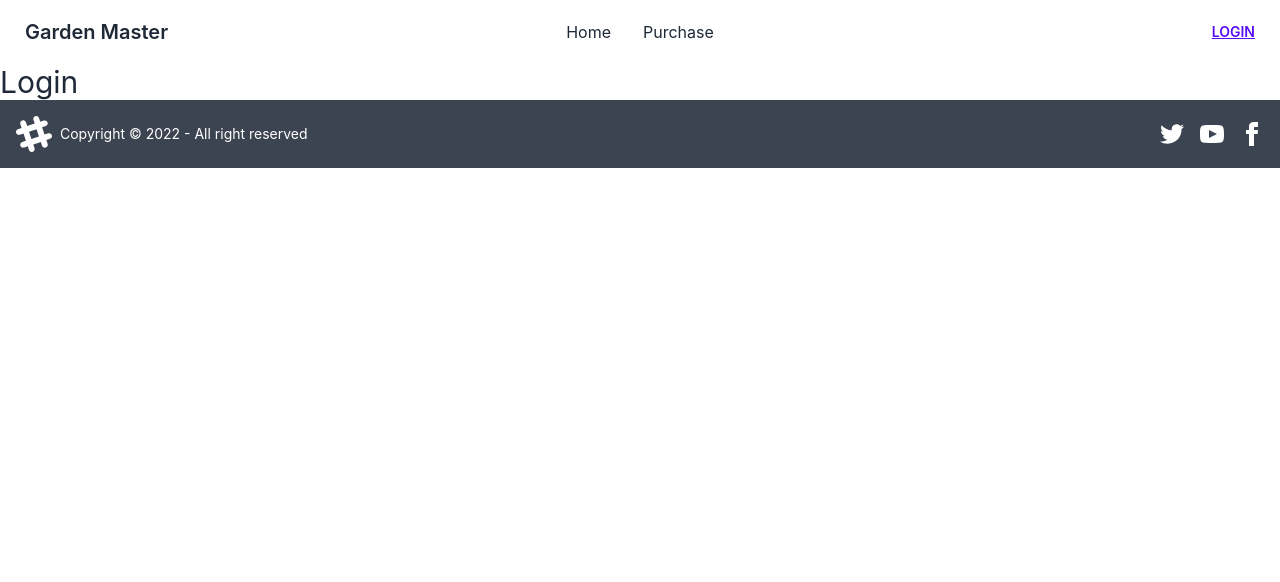
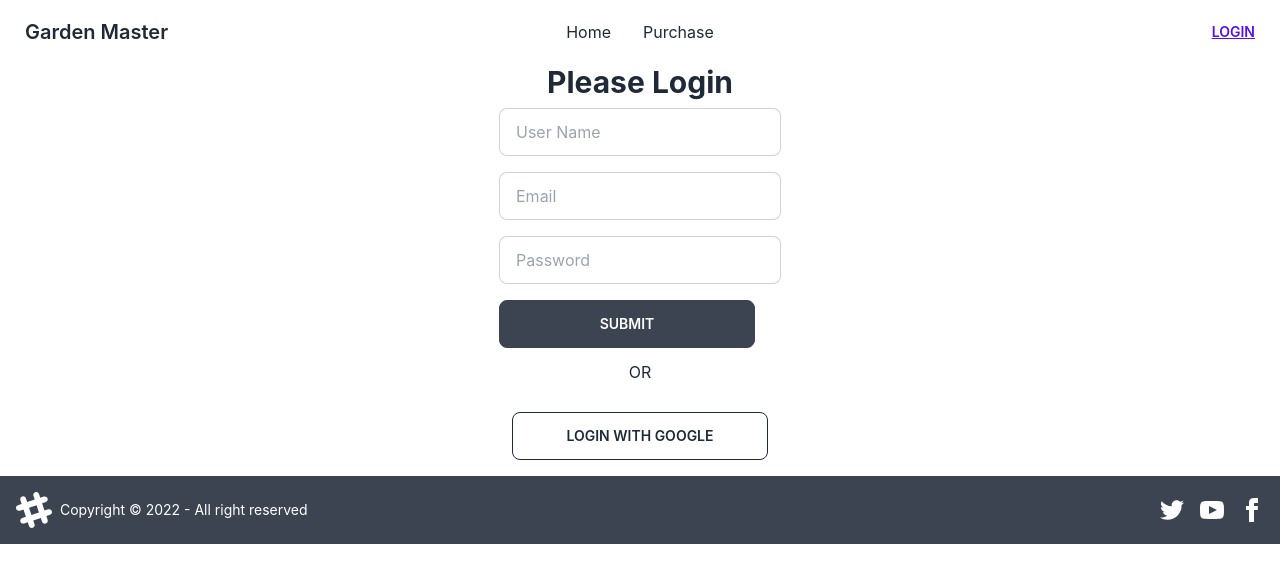
Before and after one commit to Shahil19/garden-master-client-side, a React (Create React App) app: page /login in a window 1280 px wide. Shown: the top 582 px of the page. Built offline with nearby package versions, Linux system fonts and the light colour scheme.

Commit message:
login page created with react-hook-form

```diff
--- a/package.json
+++ b/package.json
@@ -7,8 +7,11 @@
     "@testing-library/react": "^13.2.0",
     "@testing-library/user-event": "^13.5.0",
     "daisyui": "^2.15.1",
+    "firebase": "^9.8.1",
     "react": "^18.1.0",
     "react-dom": "^18.1.0",
+    "react-firebase-hooks": "^5.0.3",
+    "react-hook-form": "^7.31.2",
     "react-router-dom": "^6.3.0",
     "react-scripts": "5.0.1",
     "web-vitals": "^2.1.4"
--- a/src/App.js
+++ b/src/App.js
@@ -8,6 +8,7 @@ import Purchase from './Pages/Purchase/Purchase';
 import Login from './Pages/Registration/Login';
 
 function App() {
+  console.log(process.env.REACT_APP_name);
   return (
     <div className='container mx-auto'>
       <Navbar></Navbar>
--- /dev/null
+++ b/src/Pages/Registration/GoogleLogin.js
@@ -0,0 +1,11 @@
+import React from 'react';
+
+const GoogleLogin = () => {
+    return (
+        <div className="grid h-20 card  place-items-center">
+            <button className="btn btn-wide btn-outline">Login With Google</button>
+        </div>
+    );
+};
+
+export default GoogleLogin;
--- a/src/Pages/Registration/Login.js
+++ b/src/Pages/Registration/Login.js
@@ -1,10 +1,49 @@
 import React from 'react';
+import { useForm } from 'react-hook-form';
+import GoogleLogin from './GoogleLogin';
 
 const Login = () => {
+
+    const { register, handleSubmit, reset, watch, formState: { errors } } = useForm();
+    const onSubmit = data => {
+        console.log(data)
+        reset()
+    };
+
     return (
-        <div>
-            <h1 className='text-3xl'>Login</h1>
+
+        <div className="grid card rounded-box place-items-center">
+
+            <form onSubmit={handleSubmit(onSubmit)}>
+                <h1 className='text-3xl text-center font-bold mb-2'>Please Login</h1>
+                <div className="form-control w-full max-w-xs">
+                    <input {...register("name", { required: true })} type="text" placeholder="User Name" className="input input-bordered w-full max-w-xs" />
+                    <label className="label">
+                        {errors.name && <span className="label-text-alt">This field is required</span>}
+                    </label>
+                </div>
+
+                <div className="form-control w-full max-w-xs">
+                    <input {...register("email", { required: true })} type="email" placeholder="Email" className="input input-bordered w-full max-w-xs" />
+                    <label className="label">
+                        {errors.name && <span className="label-text-alt">This field is required</span>}
+                    </label>
+                </div>
+
+                <div className="form-control w-full max-w-xs">
+                    <input {...register("password", { required: true })} type="password" placeholder="Password" className="input input-bordered w-full max-w-xs" />
+                    <label className="label">
+                        {errors.password && <span className="label-text-alt">This field is required</span>}
+                    </label>
+                </div>
+                <input className='btn btn-wide' type="submit" />
+            </form>
+
+            <div className="divider">OR</div>
+
+            <GoogleLogin></GoogleLogin>
         </div>
+
     );
 };
 
--- a/src/Pages/Shared/Navbar.js
+++ b/src/Pages/Shared/Navbar.js
@@ -11,7 +11,7 @@ const Navbar = () => {
             <div className="navbar-start">
                 <div className="dropdown">
                     <label tabindex="0" className="btn btn-ghost lg:hidden">
-                        <svg xmlns="http://www.w3.org/2000/svg" className="h-5 w-5" fill="none" viewBox="0 0 24 24" stroke="currentColor"><path stroke-linecap="round" stroke-linejoin="round" stroke-width="2" d="M4 6h16M4 12h8m-8 6h16" /></svg>
+                        <svg xmlns="http://www.w3.org/2000/svg" className="h-5 w-5" fill="none" viewBox="0 0 24 24" stroke="currentColor"><path strokeLinecap="round" strokeLinejoin="round" stroke-width="2" d="M4 6h16M4 12h8m-8 6h16" /></svg>
                     </label>
                     <ul tabindex="0" className="menu menu-compact dropdown-content mt-3 p-2 shadow bg-base-100 rounded-box w-52">
                         {navMenu}
--- /dev/null
+++ b/src/firebase.init.js
@@ -0,0 +1,20 @@
+// Import the functions you need from the SDKs you need
+import { initializeApp } from "firebase/app";
+import { getAuth } from "firebase/auth";
+// TODO: Add SDKs for Firebase products that you want to use
+// https://firebase.google.com/docs/web/setup#available-libraries
+
+// Your web app's Firebase configuration
+const firebaseConfig = {
+    apiKey: "AIzaSyBIE3YT7CYvfF5U3ASE95HFPCcEEqixUVQ",
+    authDomain: "garden-master-8a578.firebaseapp.com",
+    projectId: "garden-master-8a578",
+    storageBucket: "garden-master-8a578.appspot.com",
+    messagingSenderId: "216394253152",
+    appId: "1:216394253152:web:294bf366ed02a12bdc1405"
+};
+
+// Initialize Firebase
+const app = initializeApp(firebaseConfig);
+const auth = getAuth(app);
+export default auth;
```
Also changed, not shown: 1 other file (tests, documents, lock files or other folders).
